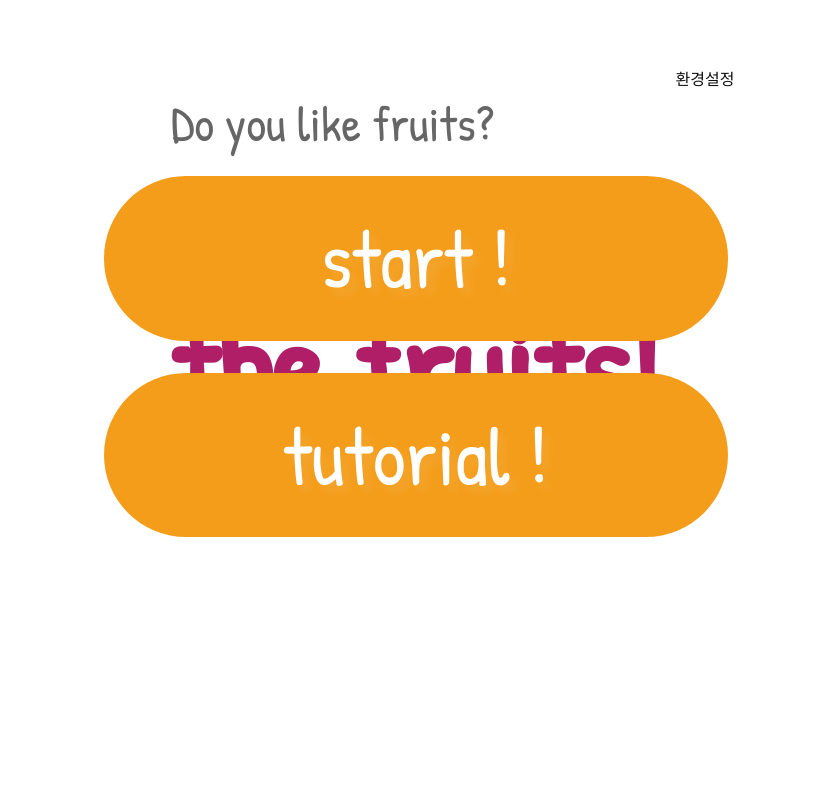
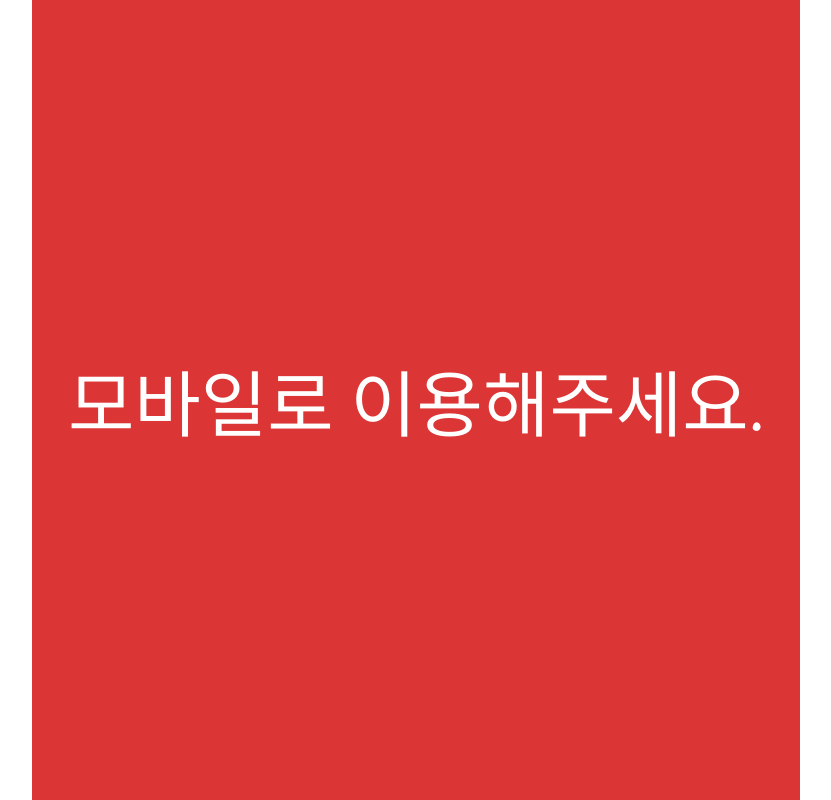
Before and after one commit to chuhongkyu/Card, a Next.js app: page /home in a window 1280 px wide. Shown: the whole page, without its empty margins (224-1055 px from the left). Built offline with nearby package versions, Linux system fonts and the light colour scheme.

Commit message:
Info mobile

```diff
--- a/components/Fruit.tsx
+++ b/components/Fruit.tsx
@@ -6,7 +6,6 @@ interface Ifruit {
     state: string;
     index: number;
     clear: boolean;
-    fail:boolean;
 }
 
 const frontList:any = {
@@ -22,7 +21,7 @@ const frontList:any = {
     9: "/assets/img/09.svg",
   };
 
-const Fruit = ({ index, clear, state, fail}:Ifruit) =>{
+const Fruit = ({ index, clear, state}:Ifruit) =>{
     const [destory, setDestory] = useState(clear);
 
     const onDestory = () => {
@@ -32,7 +31,7 @@ const Fruit = ({ index, clear, state, fail}:Ifruit) =>{
     };
 
     useEffect(() => {
-        const timer = setTimeout(onDestory, 400);
+        const timer = setTimeout(onDestory, 900);
         return () => clearTimeout(timer);
     }, [clear]);
 
@@ -64,7 +63,6 @@ Fruit.defaultProps = {
     index: 0,
     state: "front",
     clear: false,
-    fail: false,
   };
 
 export default Fruit;
--- a/components/Layout.tsx
+++ b/components/Layout.tsx
@@ -9,6 +9,9 @@ export default function Layout( {children}:LayoutComponent) {
     return (
       <div className={styles.section}>
           {children}
+          <div className={styles.web}>
+            모바일로 이용해주세요.
+          </div>
       </div>
     );
   }
--- a/components/Menu.tsx
+++ b/components/Menu.tsx
@@ -17,7 +17,7 @@ export default function Menu({min,sec,func}:Iprop) {
     return(
         <motion.div
             id={styles.Menu}
-            initial={{y:0}}
+            initial={{y:500}}
             animate={{y:[500, 0], scaleY:[0.6,1], opacity:[0,1]}}
         >
             <div className={styles.mask}></div>
--- a/pages/home/index.tsx
+++ b/pages/home/index.tsx
@@ -1,4 +1,5 @@
 import Layout from 'components/Layout'
+import { motion } from 'framer-motion'
 import { useRouter } from 'next/router'
 import styles from 'styles/Home.module.scss'
 
@@ -21,9 +22,10 @@ export default function Home() {
           <h1 className={styles.title}>Match<br/>the fruits!</h1>
         </div>
       </div>
+      <img className={styles.img_box} src="/assets/img/fruit.jpeg" alt="fruits"/>
       <div className={styles.btn_group}>
-        <span className={styles.btn_start} onClick={onStart}>start !</span>
-        <span className={styles.btn_tutorial}>tutorial !</span>
+        <motion.span className={styles.btn_start} onClick={onStart}>start !</motion.span>
+        <motion.span className={styles.btn_tutorial}>tutorial !</motion.span>
       </div>
     </Layout>
   )
--- a/styles/Home.module.scss
+++ b/styles/Home.module.scss
@@ -4,6 +4,11 @@
 .setting_group{
     display: flex;
     justify-content: flex-end;
+}
+
+.img_box{
+    width: 100%;
+    height: __vw(350);
 }
 
 .text_group{
@@ -23,7 +28,7 @@
             margin-bottom: __vw(5);
         }
         .title{
-            font-size: __vw(40);
+            font-size: __vw(45);
             color: var(--theme-4);
             font-weight: 800;
             text-align: start;
@@ -46,7 +51,7 @@
     padding: __vw(50) 0 __vw(80);
     span{
         display: inline-block;
-        width: __vw(190);
+        width: __vw(150);
         height: __vw(50);
         border-radius: __vw(25);
         background-color: var(--theme-2);
@@ -57,8 +62,9 @@
         align-items: center;
     }
     .btn_start{
+        cursor: pointer;
     }
     .btn_tutorial{
-
+        cursor: pointer;
     }
 }
--- a/styles/Layout.module.scss
+++ b/styles/Layout.module.scss
@@ -4,6 +4,9 @@
 .section{
     height: var(--app-height);
     padding: __vw(20);
+    .web{
+        display: none;
+    }
 }
 
 #intro{
@@ -20,3 +23,25 @@
         height: __vw(400);
     }
 }
+
+
+/* Tablet */
+@media (min-width: 800px) {
+    .section{
+        .web{
+            width: 100%;
+            height: 100%;
+            background-color: var(--theme-3);
+            position: absolute;
+            top: 0;
+            left: 0;
+            z-index: 999;
+            display: flex;
+            justify-content: center;
+            align-items: center;
+            color: white;
+            font-size: __vw(22);
+            white-space: normal;
+        }
+    }
+}
```
Also changed, not shown: pages/home/game.tsx (+7 -2 lines).
